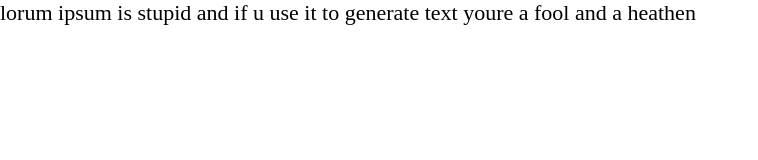
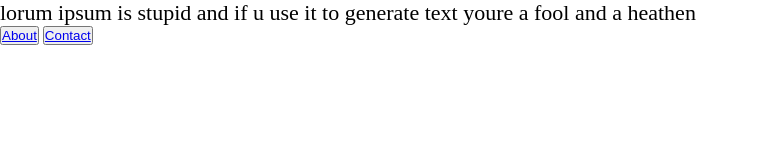
Before and after one commit to Adaminoo/fantastic-barnacle, a plain HTML site: page index.html in a window 1280 px wide. Shown: the whole page, without its empty margins (0-758 px from the left). Drawn offline with Linux system fonts and the light colour scheme.

Commit message:
Added buttons

```diff
--- a/index.html
+++ b/index.html
@@ -8,6 +8,7 @@
 </head>
 <body>
     <p>lorum ipsum is stupid and if u use it to generate text youre a fool and a heathen</p>
-
+    <button><a href="/pages/about.html">About</a></button>
+    <button><a href="/contact/contact.html">Contact</a></button>
 </body>
 </html>
```
Also changed, not shown: contact/contact.html (+2 -1 lines), pages/about.html (+2 -1 lines).
